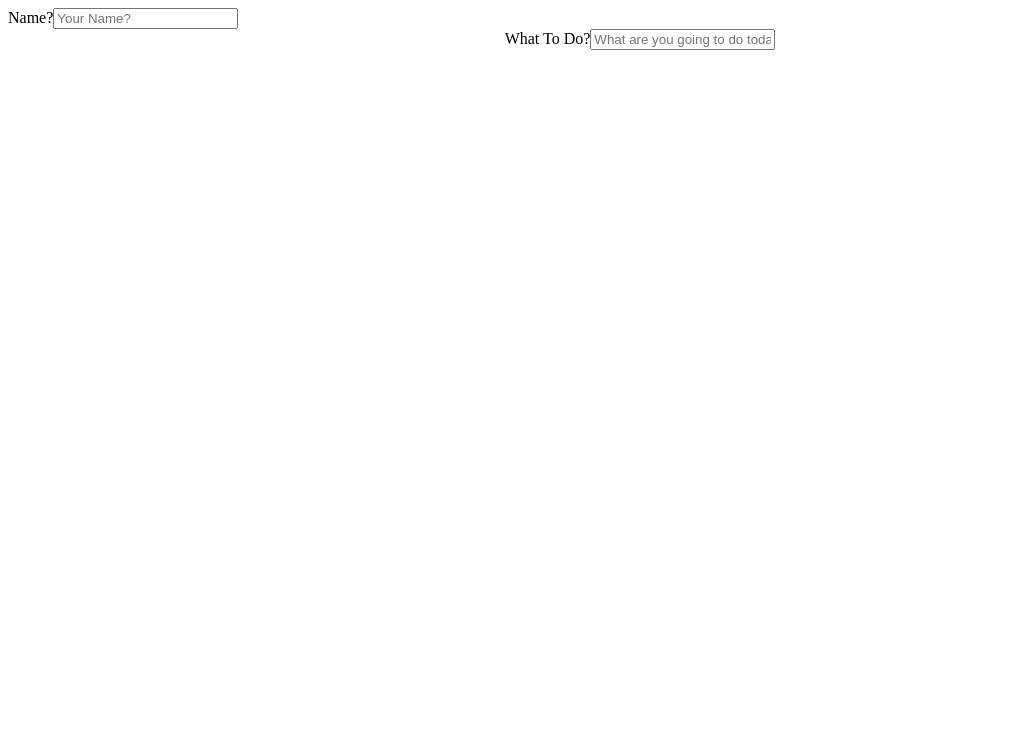
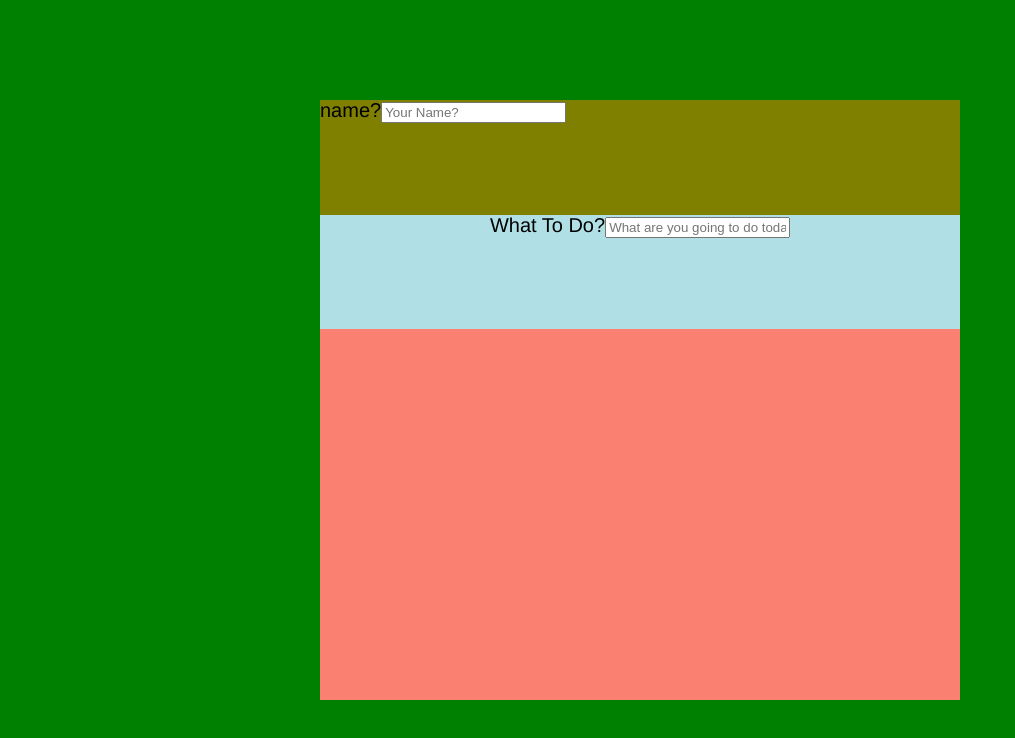
Before and after one commit to taehwan920/react-todo, a React (Create React App) app: page / in a window 1280 px wide. Shown: the top 738 px of the page, without its empty margins (0-1015 px from the left). Built offline with nearby package versions, Linux system fonts and the light colour scheme.

Commit message:
Make CSS devEnv get ready
CSS 기본 크기 설정 / Name파트를 묶어주는 태그가 없어 통합했음.

```diff
--- a/src/App.js
+++ b/src/App.js
@@ -1,8 +1,7 @@
 import React from 'react';
-import HelloName from './components/HelloName';
-import YourName from './components/YourName';
+import ControlTodo from './components/ControlToDo';
 import WriteToDo from './components/WriteToDo';
-import ControlTodo from './components/ControlToDo';
+import NamePart from './components/NamePart';
 
 
 class App extends React.Component {
@@ -27,23 +26,13 @@ class App extends React.Component {
             : console.log('텅 비었음!')
     }
 
-    isRegistered() {
-        return (
-            this.state.userName
-                ? <HelloName name={this.state.userName}></HelloName>
-                : <YourName
-                    onSubmit={
-                        function (strName) {
-                            this.setState({ userName: strName })
-                        }.bind(this)}>
-                </YourName >)
-    }
+
 
     render() {
         const toDos = this.state.toDos;
         return (
             <main className="App">
-                {this.isRegistered()}
+                <NamePart userName={this.state.userName}></NamePart>
                 <WriteToDo
                     toDos={toDos}
                     onSubmit={
--- a/src/components/ControlToDo.js
+++ b/src/components/ControlToDo.js
@@ -14,7 +14,7 @@ class ControlToDo extends React.Component {
         const tempToDos = Array.from(this.props.toDos);
         const getToDoIdx = tempToDos.findIndex(item => item.id === _id);
 
-        tempToDos.splice(tempToDos[getToDoIdx], 1);
+        tempToDos.splice(getToDoIdx, 1);
         const parsedToDos = JSON.stringify(tempToDos);
         localStorage.setItem('TODOS', parsedToDos)
 
--- a/src/components/HelloName.js
+++ b/src/components/HelloName.js
@@ -10,9 +10,9 @@ class HelloName extends React.Component {
     }
     render() {
         return (
-            <header className="helloName">
+            <div className="helloName">
                 Hello! {this.props.name}
-            </header>
+            </div>
         )
     }
 };
--- /dev/null
+++ b/src/components/NamePart.js
@@ -0,0 +1,22 @@
+import React from 'react';
+import HelloName from './HelloName';
+import YourName from './YourName';
+
+class NamePart extends React.Component {
+    render() {
+        return (
+            <header className="headerForName">
+                {this.props.userName
+                    ? <HelloName name={this.props.userName}></HelloName>
+                    : <YourName
+                        onSubmit={
+                            function (strName) {
+                                this.setState({ userName: strName })
+                            }.bind(this)}>
+                    </YourName >}
+            </header>
+        )
+    }
+};
+
+export default NamePart;
--- a/src/components/YourName.js
+++ b/src/components/YourName.js
@@ -19,7 +19,6 @@ class YourName extends React.Component {
 
     render() {
         return (
-            <header className="headerForName">
             <form
                 action="/"
                 method="post"
@@ -31,14 +30,13 @@ class YourName extends React.Component {
                         this.onSubmit(e);
                     }.bind(this)}>
                 <label>
-                        Name?
+                    name?
                         <input
                         name="name"
                         type="text"
                         placeholder="Your Name?" />
                 </label>
             </form>
-            </header >
         )
     }
 };
--- a/src/index.js
+++ b/src/index.js
@@ -1,6 +1,7 @@
 import React from 'react';
 import ReactDOM from 'react-dom';
 import App from './App';
+import './styles/styles.css';
 import * as serviceWorker from './serviceWorker';
 
 ReactDOM.render(<App />, document.getElementById('root'));
--- /dev/null
+++ b/src/styles/App.css
@@ -0,0 +1,12 @@
+.App{
+    width: 50vw;
+    height: 75vh;
+
+    display:flex;
+    flex-flow: column;
+    justify-content: center;
+    align-items: center;
+
+
+    background: navy;
+}
--- /dev/null
+++ b/src/styles/ControlToDo.css
@@ -0,0 +1,7 @@
+.toDoList{
+    width: 100%;
+
+    background: salmon;
+
+    flex: 1.618;
+}
--- /dev/null
+++ b/src/styles/HelloName.css
@@ -0,0 +1,5 @@
+.helloName{
+    width: 100%;
+    background: orange;
+    flex:0.5;
+}
--- /dev/null
+++ b/src/styles/WriteToDo.css
@@ -0,0 +1,5 @@
+.centerForWriting{
+    width: 100%;
+    background: powderblue;
+    flex: 0.5;
+}
--- /dev/null
+++ b/src/styles/YourName.css
@@ -0,0 +1,5 @@
+.headerForName{
+    width: 100%;
+    background-color: olive;
+    flex:0.5;
+}
--- a/src/styles/styles.css
+++ b/src/styles/styles.css
@@ -1,13 +1,33 @@
 @import "./reset.css";
+@import "./App.css";
+@import "./YourName.css";
+@import "./HelloName.css";
+@import "./WriteToDo.css";
+@import "./ControlToDo.css";
 
-html{
+
+html, body{
     box-sizing: border-box;
-    background: peru;
+    background: magenta;
     font-family: 'helvetica neue';
     font-size: 20px;
     font-weight: 200;
 }
 
+body{
+    background: cyan;
+}
+
+
+#root{
+    width: 100vw;
+    height: 100vh;
+    background: green;
+    display: flex;
+    justify-content: center;
+    align-items: center;
+}
+
 * *::before *::after{
     box-sizing: inherit;
 }
```
Lines whose indentation alone changed are shown as unchanged.
